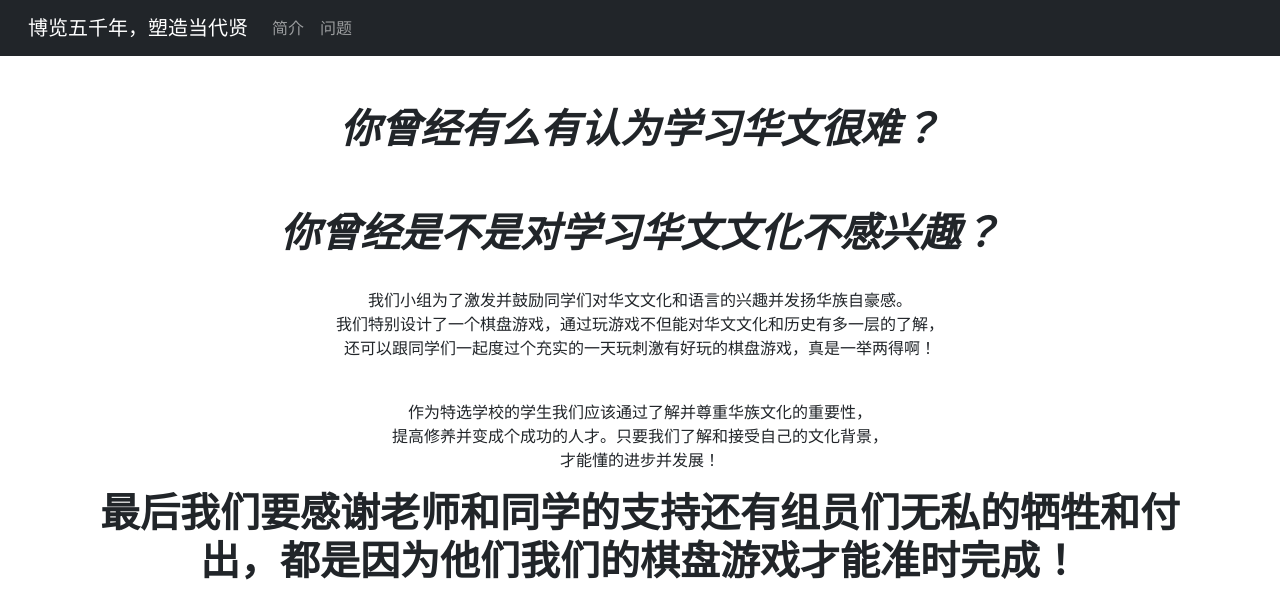
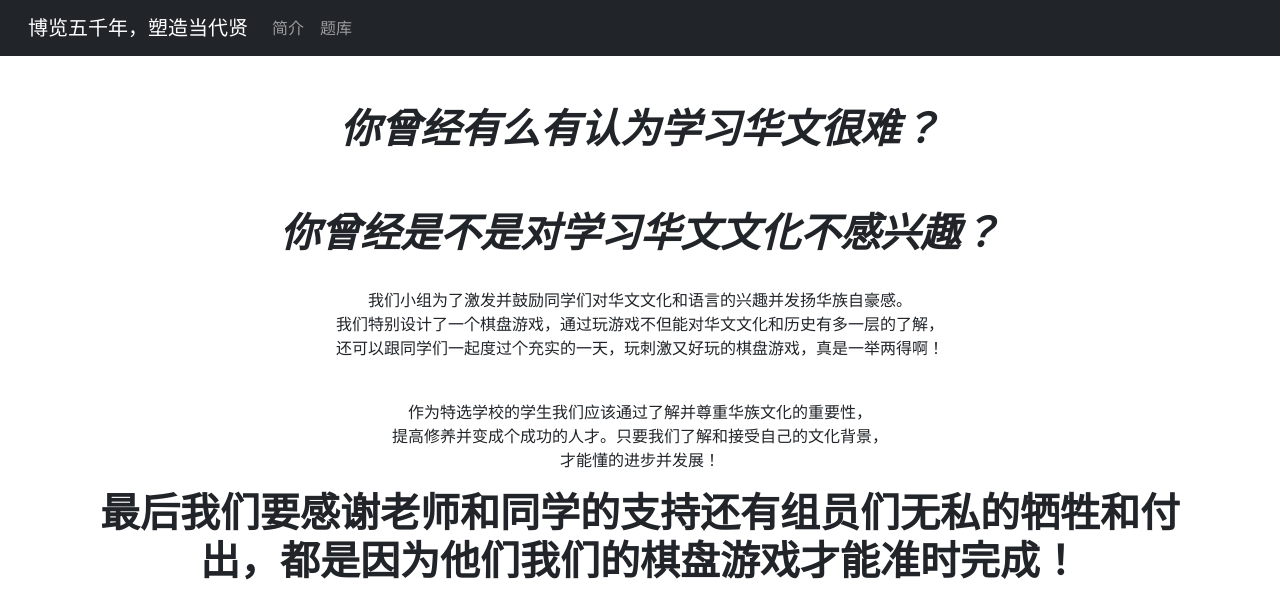
Before and after one commit to JIN-ZIJIE/website, a Flask app: page /about in a window 1280 px wide. Shown: the top 600 px of the page. Run offline with Flask 2, Linux system fonts and the light colour scheme; some libraries are stand-ins or nearby versions.

Commit message:
minor changes

```diff
--- a/templates/about.html
+++ b/templates/about.html
@@ -9,7 +9,7 @@
 	</br>
 	<h1><em><strong>你曾经是不是对学习华文文化不感兴趣？</strong></em></h1>
 	</br>
-	<p>我们小组为了激发并鼓励同学们对华文文化和语言的兴趣并发扬华族自豪感。</br>我们特别设计了一个棋盘游戏，通过玩游戏不但能对华文文化和历史有多一层的了解，</br>还可以跟同学们一起度过个充实的一天玩刺激有好玩的棋盘游戏，真是一举两得啊！</p>
+	<p>我们小组为了激发并鼓励同学们对华文文化和语言的兴趣并发扬华族自豪感。</br>我们特别设计了一个棋盘游戏，通过玩游戏不但能对华文文化和历史有多一层的了解，</br>还可以跟同学们一起度过个充实的一天，玩刺激又好玩的棋盘游戏，真是一举两得啊！</p>
 	</br>
 	<p>作为特选学校的学生我们应该通过了解并尊重华族文化的重要性，</br>提高修养并变成个成功的人才。只要我们了解和接受自己的文化背景，</br>才能懂的进步并发展！</p>
 	<h1><strong>最后我们要感谢老师和同学的支持还有组员们无私的牺牲和付出，都是因为他们我们的棋盘游戏才能准时完成！</strong></h1>
--- a/templates/betterdata.html
+++ b/templates/betterdata.html
@@ -5,12 +5,10 @@
     <form method="POST" action="">
         <div class="mb-3">
         <h1>question</h1>
-        <br>
         <input type="text" name="question">
         </div>
         <div class="mb-3">
         <h1>answer</h1>
-        <br>
         <input type="text" name="answer">
         </div>
         <br>
--- a/templates/navbar.html
+++ b/templates/navbar.html
@@ -13,7 +13,7 @@
         </li>
 
         <li class="nav-item">
-          <a class="nav-link" href="{{url_for('question')}}">问题</a>
+          <a class="nav-link" href="{{url_for('question')}}">题库</a>
         </li>
 
 
```
